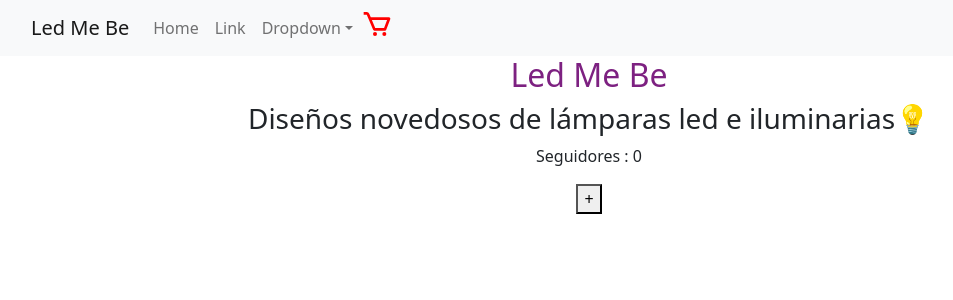
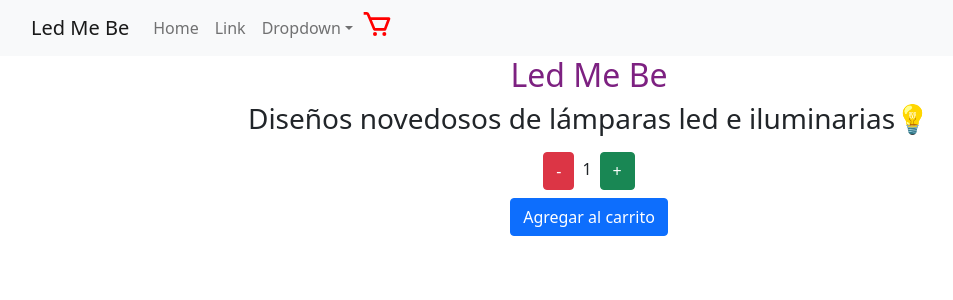
Before and after one commit to rodrimadrid/ledmebe, a React (Create React App) app: page / in a window 1280 px wide. Shown: the top 300 px of the page, without its empty margins (51-1004 px from the left). Built offline with nearby package versions, Linux system fonts and the light colour scheme.

Commit message:
led me be / fernandez madrid

```diff
--- a/src/App.css
+++ b/src/App.css
@@ -1,16 +1,5 @@
 .App {
   text-align: center;
-}
-
-.App-logo {
-  height: 40vmin;
-  pointer-events: none;
-}
-
-@media (prefers-reduced-motion: no-preference) {
-  .App-logo {
-    animation: App-logo-spin infinite 20s linear;
-  }
 }
 
 .App-header {
@@ -23,16 +12,3 @@
   font-size: calc(10px + 2vmin);
   color: white;
 }
-
-.App-link {
-  color: #61dafb;
-}
-
-@keyframes App-logo-spin {
-  from {
-    transform: rotate(0deg);
-  }
-  to {
-    transform: rotate(360deg);
-  }
-}
--- /dev/null
+++ b/src/components/ItemCount.css
@@ -0,0 +1,3 @@
+div span {
+    margin: 2em;
+}
--- /dev/null
+++ b/src/components/ItemCount.js
@@ -0,0 +1,33 @@
+import React, { useState } from 'react'
+import './ItemCount.css';
+const ItemCount = ({stock, initial}) => {
+    let [cantidad, setCantidad] = useState(Number(stock))
+    let [count, setCount] = useState(Number(initial))
+
+    let onAdd = () => {
+        if (cantidad > 0) {
+            setCantidad(cantidad - count)
+            setCount(1)
+        } else {
+            console.log('Sin stock')
+            setCount(0)
+        }
+    }
+    let mas = ()=>{
+        cantidad > count ? setCount(count +1) : console.log('Sin stock')
+    }
+    let menos = ()=>{
+        count > 1 ? setCount(count -1) :  console.log('nada')
+    }
+    console.log(cantidad)
+    return (
+        <>
+            <div><button className = 'btn btn-danger m-2'onClick = {menos}>-</button>{count}<button className = 'btn btn-success m-2' onClick = {mas}>+</button></div>
+            <button className = 'btn btn-primary' onClick = {onAdd}>Agregar al carrito</button>
+
+        </>
+    )
+
+
+}
+export default ItemCount
--- a/src/components/ItemListContainer.js
+++ b/src/components/ItemListContainer.js
@@ -1,24 +1,18 @@
 import React, { useState } from 'react'
+import ItemCount from './ItemCount.js'
 const ItemListContainer = (props) =>{
-    let [cantSeguidores, setMSeguidores] = useState(0)
+    let [marca, setMarca] = useState(props.marca)
     let styles = {
         color : '#7D2181',
         fontSize : '2em'
     }
-const seguidores = <p>Seguidores : {cantSeguidores}</p>
-const sumarSeguidores = ()=>{
-    cantSeguidores < 10 ?
-    setMSeguidores(cantSeguidores +1)
-    : console.log('Ya no hay lugar..')
-}
     return(
         <div >
             <h1 style = {styles}>
-                {props.marca}
+                {marca}
             </h1>
             <h3>Diseños novedosos de lámparas led e iluminarias💡</h3>
-            {seguidores}
-            <button onClick = {sumarSeguidores}>+</button>
+            <ItemCount stock = '12' initial = '1'/>
         </div>
     )
 }
```
